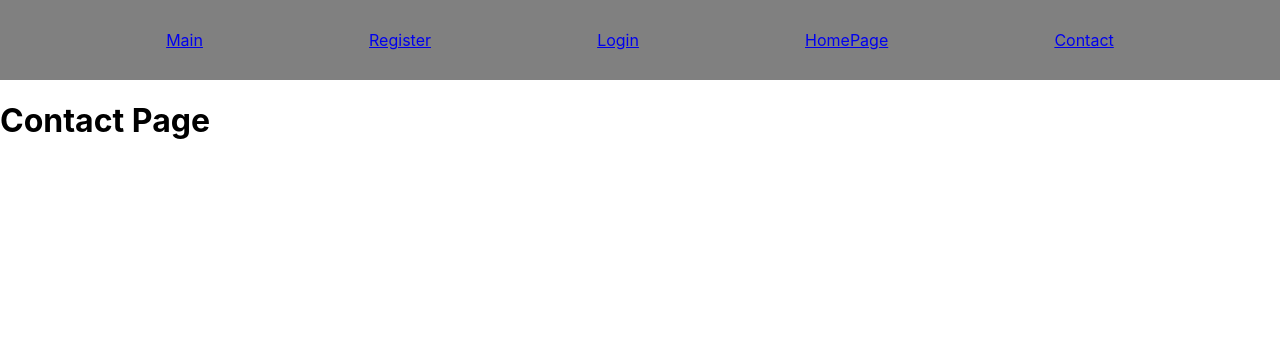
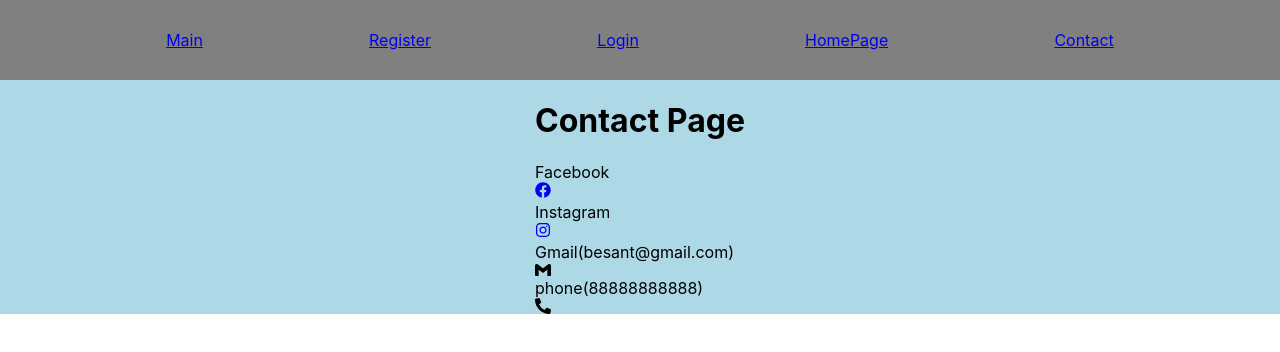
Before and after one commit to harshareddy979/july17threact, a React (Create React App) app: page /contact in a window 1280 px wide. Shown: the top 352 px of the page. Built offline with nearby package versions, Linux system fonts and the light colour scheme.

Commit message:
added icons

```diff
--- a/package.json
+++ b/package.json
@@ -8,6 +8,7 @@
     "@testing-library/user-event": "^13.5.0",
     "react": "^18.3.1",
     "react-dom": "^18.3.1",
+    "react-icons": "^5.2.1",
     "react-router-dom": "^6.25.1",
     "react-scripts": "5.0.1",
     "web-vitals": "^2.1.4"
--- a/src/components/Contact.js
+++ b/src/components/Contact.js
@@ -1,11 +1,26 @@
 import React from "react";
 import NavBar from "./NavBar";
+import { FaFacebook,FaInstagram } from "react-icons/fa";
+import { SiGmail } from "react-icons/si";
+import { FaPhoneAlt } from "react-icons/fa";
+import { Link } from "react-router-dom";
+
 
 function ContactPage(){
     return(
         <div>
             <NavBar/>
-            <h1>Contact Page</h1>
+            <div style={{display:"grid",placeContent:"center",background:"lightBlue"}}>
+                <h1>Contact Page</h1>
+                <label>Facebook</label>
+                <Link to="https://www.facebook.com/BesantTechnologies/"><FaFacebook /></Link>
+                <label>Instagram</label>
+                <Link to="https://www.instagram.com/besant_technologies/"><FaInstagram /></Link>
+                <label>Gmail(besant@gmail.com)</label>
+                <SiGmail />
+                <label>phone(88888888888)</label>
+                <FaPhoneAlt />
+            </div>
         </div>
     )
 }
```
Also changed, not shown: 1 other file (tests, documents, lock files or other folders).
